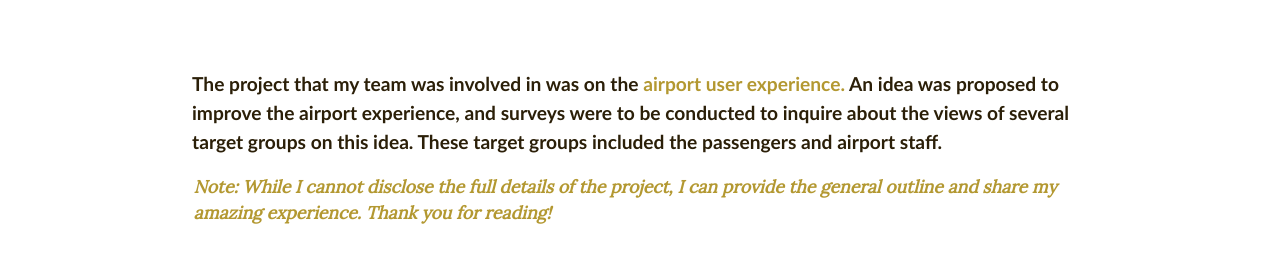
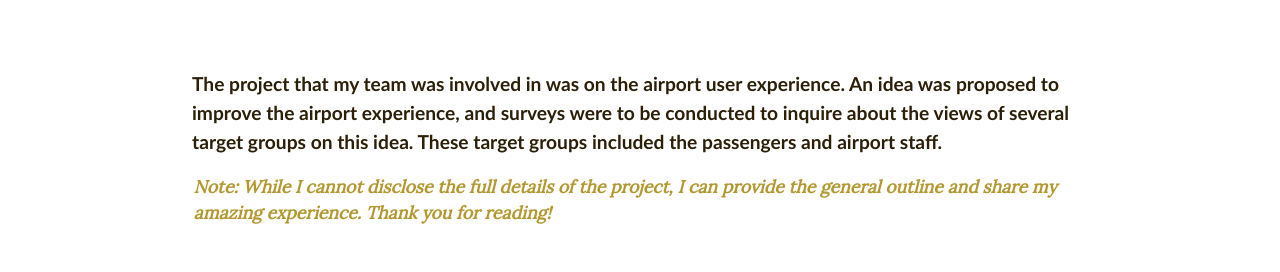
Before and after one commit to Swee-En/Portfolio, a plain HTML site: page idc.html in a window 1280 px wide. Shown: the part 504-776 px from the top of the page. Drawn offline with nearby package versions, Linux system fonts and the light colour scheme; files that its build step writes are made by us from their sources; files whose address does not match are found by name; a web font is replaced by a local one.

Commit message:
color edits

```diff
--- a/idc.html
+++ b/idc.html
@@ -92,7 +92,7 @@
         </div>
 
         <h2 class="overview__para">
-            The project that my team was involved in was on the <span class="yellow">airport user experience.</span>
+            The project that my team was involved in was on the airport user experience.
             An idea was proposed to improve the airport experience, and surveys were to be conducted to inquire about
             the views of several target groups on this idea. These target groups included the passengers and airport
             staff.
```
